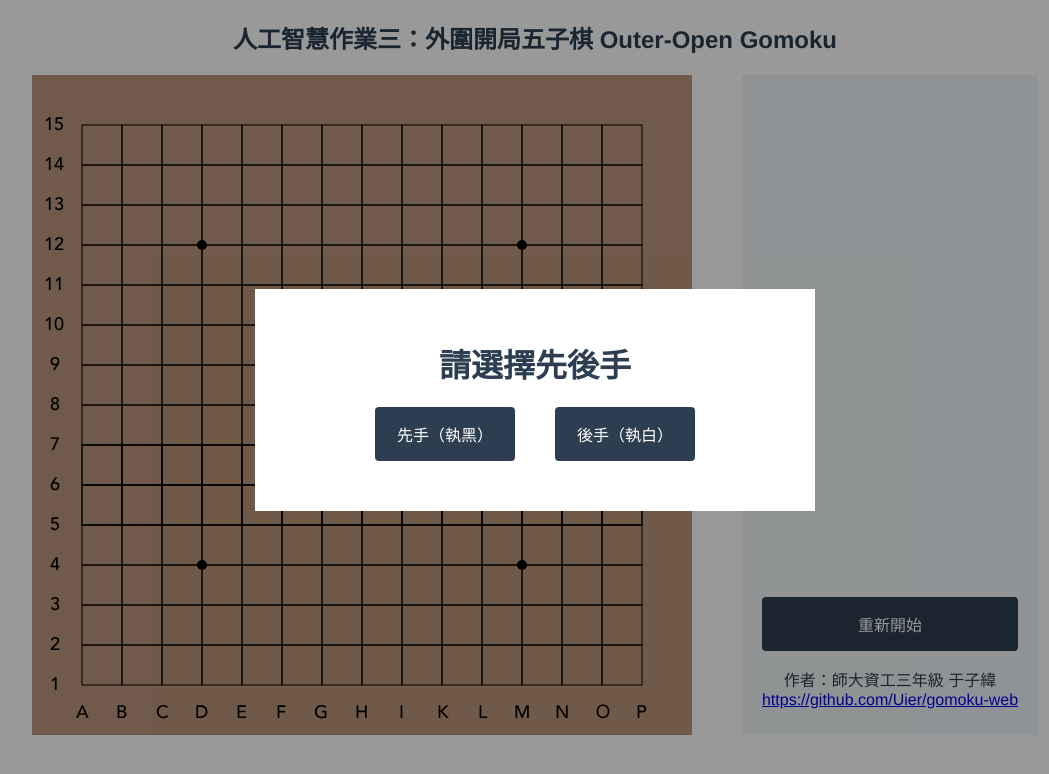
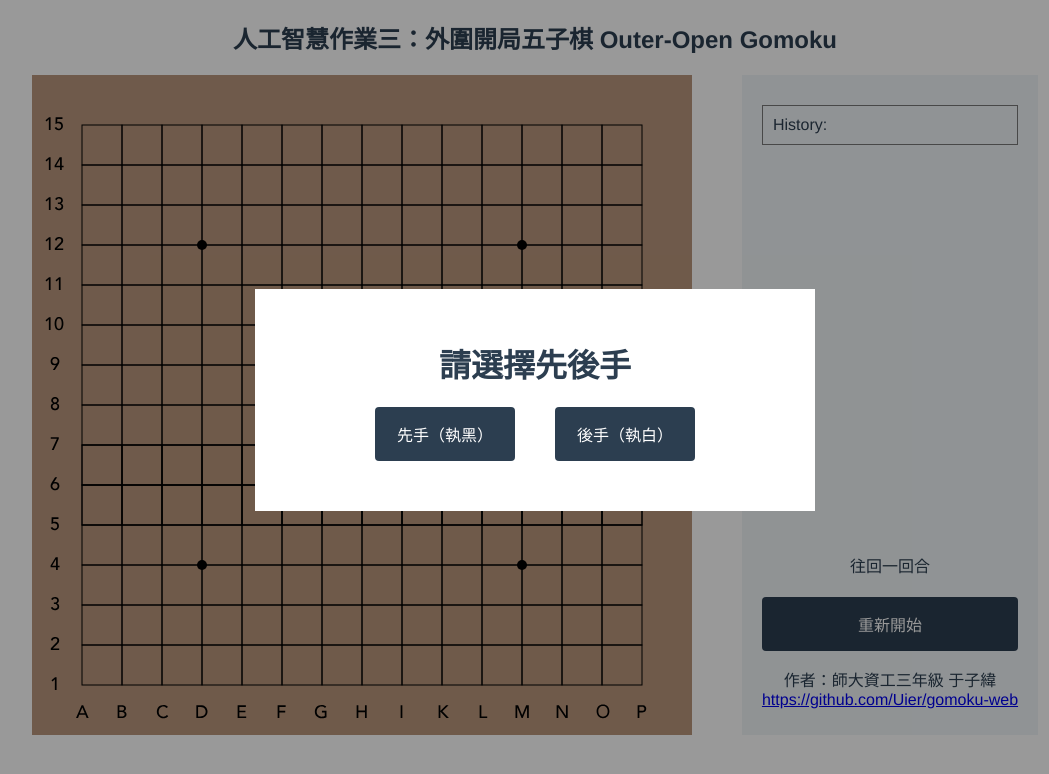
Before and after one commit to Uier/gomoku-web, a Vue app: page / in a window 1280 px wide. Shown: the top 774 px of the page, without its empty margins (105-1154 px from the left). Built offline with nearby package versions, Linux system fonts and the light colour scheme.

Commit message:
add history

```diff
--- a/src/components/Display.vue
+++ b/src/components/Display.vue
@@ -22,7 +22,16 @@
       />
     </div>
 
+    <div style="max-height: 150px; overflow-y: scroll; border: 1px solid #777; margin-top: 20px; text-align: left; padding: 10px">
+      History:
+      <p v-for="({ pos, type }, index) in history" :key="index">
+        {{ `${index+1}: ${type === CELL.BLACK ? '黑' : '白'}方下 ${COL_LABEL[COL[pos]]}${ROW_LABEL[ROW[pos]]}` }}
+      </p>
+    </div>
+
     <div class="spacer" />
+
+    <div style="cursor: pointer; margin-bottom: 20px" @click="$emit('back')">往回一回合</div>
 
     <div class="flex justify-end">
       <button type="button" @click="$emit('restart')">重新開始</button>
@@ -38,11 +47,12 @@
 
 <script>
 import { CELL } from '../constants/type';
+import { ROW, COL, ROW_LABEL, COL_LABEL } from '../constants/board';
 
 export default {
   name: 'Display',
-  props: ['turn', 'user', 'winner'],
-  data() { return { CELL } },
+  props: ['turn', 'user', 'winner', 'history'],
+  data() { return { CELL, ROW, COL, ROW_LABEL, COL_LABEL } },
   computed: {
     showUser() {
       if (this.user === null) return '';
--- a/src/components/Game.vue
+++ b/src/components/Game.vue
@@ -21,7 +21,7 @@
       </div>
     </div>
     <Ask v-if="askModal" @answer="start" />
-    <Display :turn="turn" :user="userType" :winner="winner" @restart="restart" />
+    <Display :turn="turn" :user="userType" :winner="winner" :history="history" @restart="restart" @back="back" />
   </div>
 </template>
 
@@ -44,6 +44,7 @@ export default {
       firstHand,
       board: [],
       isWin: [],
+      history: [],
       cnt: null,
       turn: null,
       winner: null,
@@ -75,6 +76,7 @@ export default {
       this.turn = CELL.BLACK;
       this.board = getInitBoard();
       this.isWin = getInitIsWin();
+      this.history = [];
       this.cnt = INIT_CNT;
     },
     restart() {
@@ -82,6 +84,16 @@ export default {
       this.turn = null;
       this.winner = null;
       this.askModal = true;
+    },
+    back() {
+      if (this.userType !== this.turn) {
+        alert('輪到你的時候才能用');
+      }
+      const two = this.history.slice(-2);
+      this.history.pop();
+      this.history.pop();
+      this.$set(this.board, two[1].pos, { type: CELL.EMPTY, cnt: 0 });
+      this.$set(this.board, two[0].pos, { type: CELL.EMPTY, cnt: 0 });
     },
     place(i, type) {
       // 檢查下棋的人是正確的
@@ -93,6 +105,7 @@ export default {
       }
       // 下棋
       this.$set(this.board, i, { type: this.turn, step: ++this.cnt });
+      this.history.push({ pos: i, type: this.turn });
       // 檢查勝利
       const [isWin, positions] = checkWin(this.board.slice(), i, this.turn);
       if (isWin) {
--- a/src/lib/ai.js
+++ b/src/lib/ai.js
@@ -4,7 +4,7 @@ import { minimax, getSearchArea } from './minimax';
 import { start, isTimeOut } from './timer';
 
 // minimax 搜索深度
-const AI_SEARCHING_DEPTH = [2, 3];
+const AI_SEARCHING_DEPTH = 2;
 
 /**
  * AI 計算下一步
@@ -35,7 +35,7 @@ const next = async (board, aiType, curStep) => {
   // 從待搜尋評估的空位中進行 minimax 搜尋
   let mxPosition = null;
   let mxScore = -Infinity;
-  for (let depth=AI_SEARCHING_DEPTH[0]; depth<=AI_SEARCHING_DEPTH[1]; depth++) {
+  for (let depth=AI_SEARCHING_DEPTH; ; depth++) {
     if ( isTimeOut() )  break;
     for (const i of searchArea) {
       if ( isTimeOut() )  break;
```
Also changed, not shown: src/lib/minimax.js.
